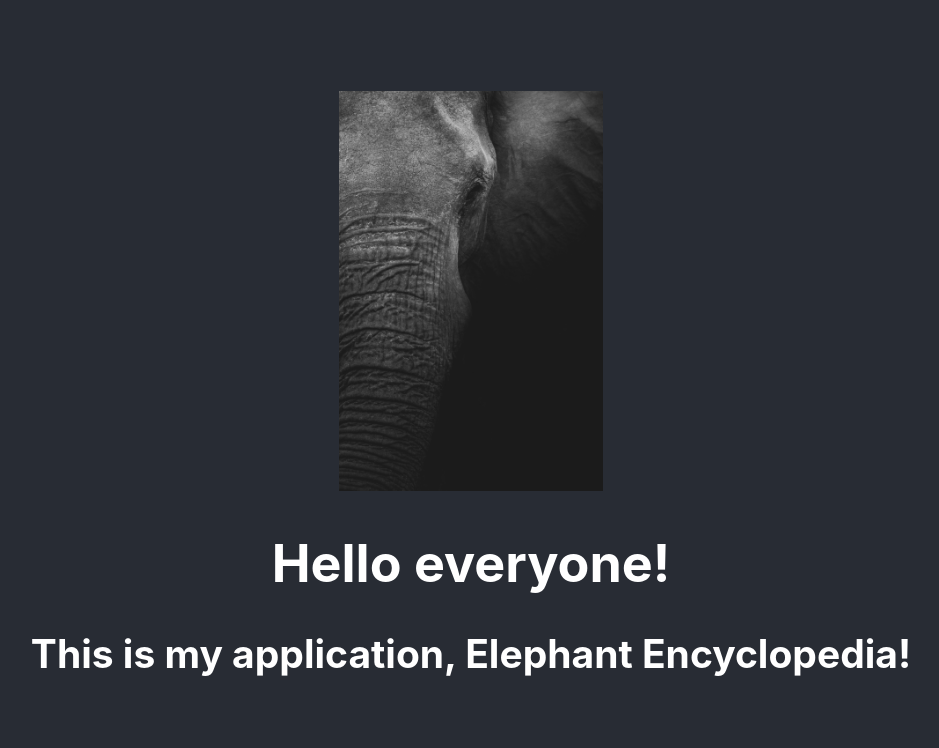
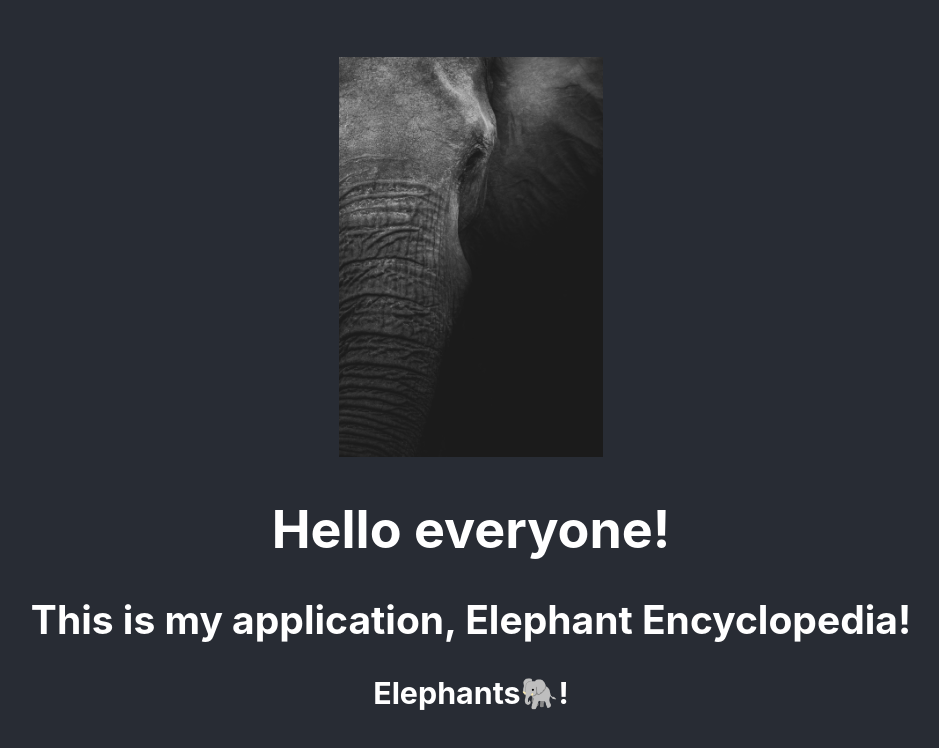
Before and after one commit to JoyUmoekpo/Elephant-Encyclopedia, a React (Create React App) app: page / in a window 1280 px wide. Shown: the top 748 px of the page, without its empty margins (169-1108 px from the left). Built offline with nearby package versions, Linux system fonts and the light colour scheme.

Commit message:
Added message

```diff
--- a/src/components/HomePage/HomePage.js
+++ b/src/components/HomePage/HomePage.js
@@ -8,6 +8,7 @@ const HomePage = (props) => {
 			<img src={elephantCover} alt="Homepage Cover" className="cover" />
 			<h1>{props.greeting}!</h1>
 			<h2>{props.explanation}</h2>
+			<h3>{props.message}</h3>
 		</div>
 	);
 };
```
